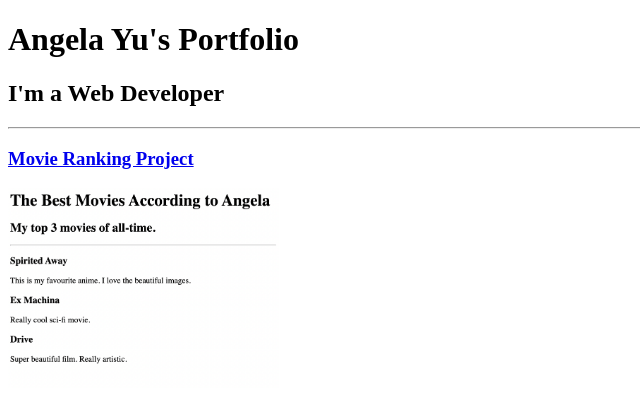
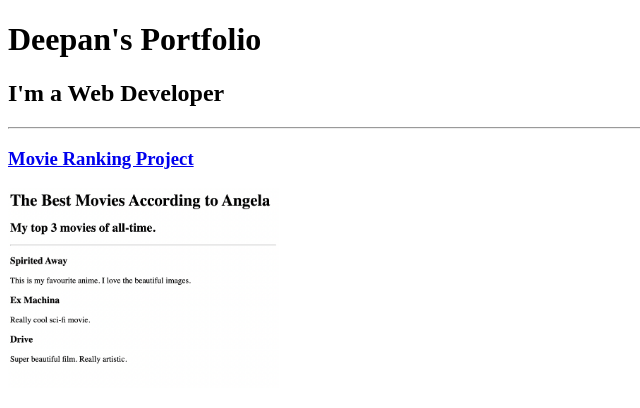
Before and after one commit to sdeepan19/first, a plain HTML site: page index.html in a window 1280 px wide. Shown: the top 408 px of the page, without its empty margins (0-640 px from the left). Drawn offline with Linux system fonts and the light colour scheme.

Commit message:
Update index.html

```diff
--- a/index.html
+++ b/index.html
@@ -3,11 +3,11 @@
 
 <head>
   <meta charset="UTF-8">
-  <title>Angela's Portfolio</title>
+  <title>Deepan's Portfolio</title>
 </head>
 
 <body>
-  <h1>Angela Yu's Portfolio</h1>
+  <h1>Deepan's Portfolio</h1>
   <h2>I'm a Web Developer</h2>
   <hr />
   <h3><a href="./public/movie-ranking.html">Movie Ranking Project</a></h3>
```
